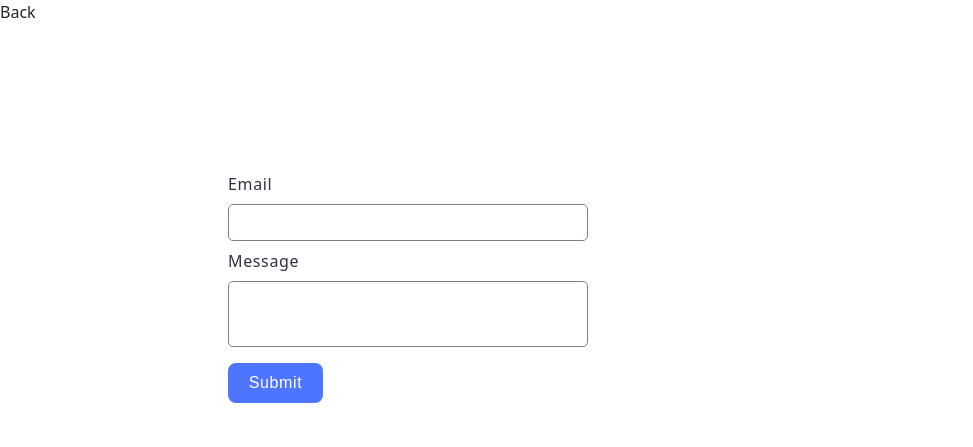
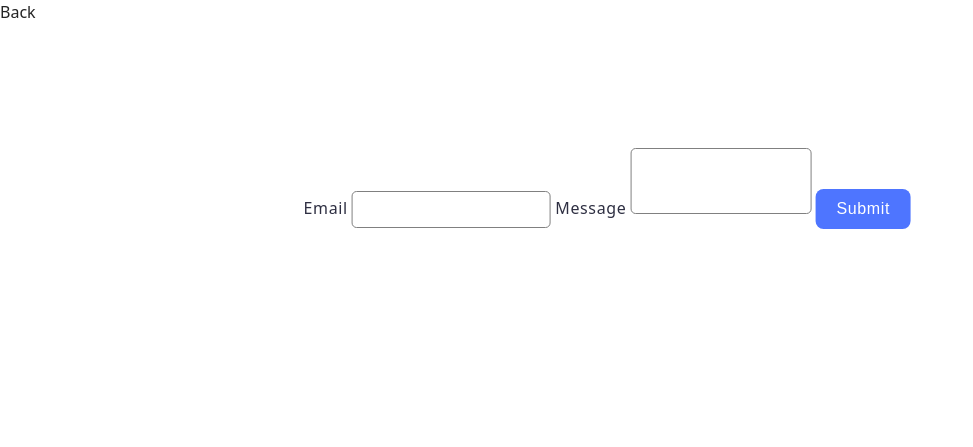
Before and after one commit to baranivskyiOI/goit-js-hw-09, a plain HTML site: page 2-form.html in a window 1280 px wide. Shown: the whole page, without its empty margins (0-973 px from the left). Drawn offline with Linux system fonts and the light colour scheme.

Commit message:
Deploying to gh-pages from @ baranivskyiOI/goit-js-hw-09@1929dac9c0176435eefc038a6e32b1455e4c8577 🚀

```diff
--- a/2-form.html
+++ b/2-form.html
@@ -12,7 +12,7 @@
   <body>
     <a href="./index.html">Back</a>
     <div class="form-container">
-      <form class="contact-form" id="contact-form">
+      <form class="" id="contact-form">
         <label class="contact-form-label" for="email">Email</label>
         <input
           class="contact-form-input"
```
